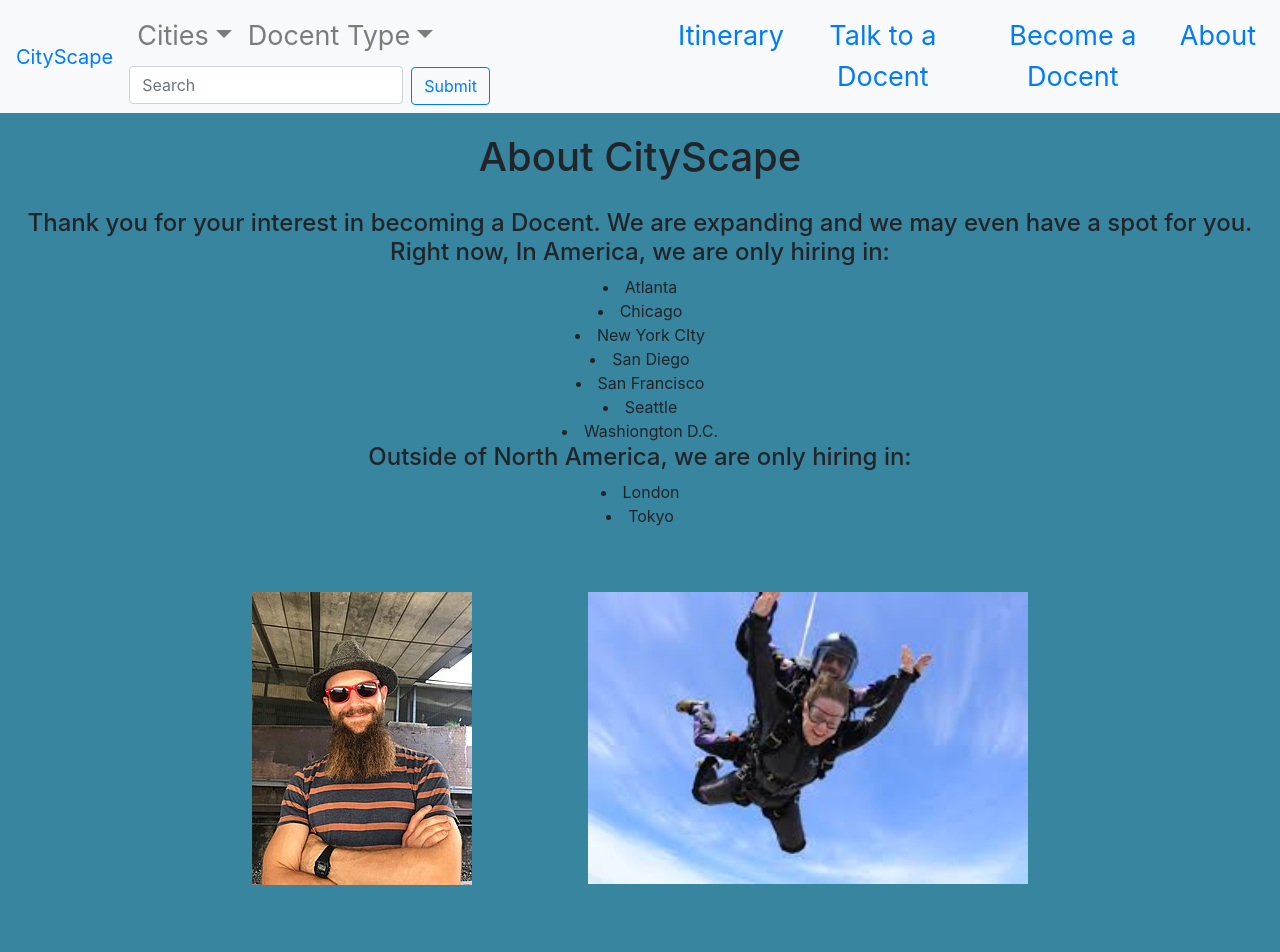
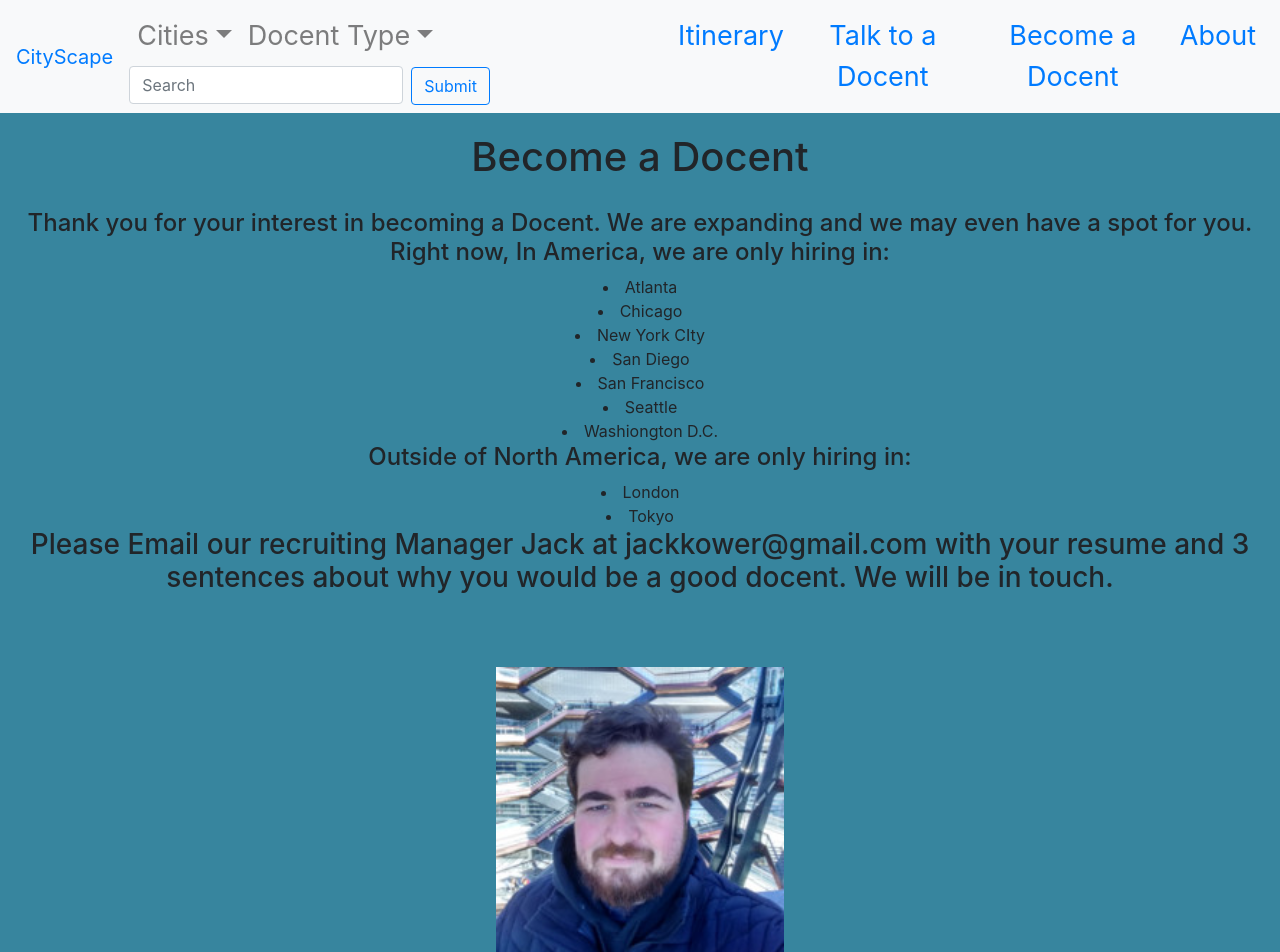
Before and after one commit to Jackofalltraits/csc642-summer2020-team5-team-project, a React (Create React App) app: page /becomedocent in a window 1280 px wide. Shown: the top 952 px of the page. Built offline with nearby package versions, Linux system fonts and the light colour scheme.

Commit message:
changes to becomedocent

```diff
--- a/src/App.css
+++ b/src/App.css
@@ -66,3 +66,7 @@ h1{
   text-align: center;
   padding: 20%;
 }
+
+.jack{
+  width: 25%;
+}
--- a/src/BecomeDocent.js
+++ b/src/BecomeDocent.js
@@ -13,8 +13,7 @@ import {
 // import bootstrap so react-bootstrap can use the css dependency
 import "bootstrap/dist/css/bootstrap.min.css";
 import { Link } from "react-router-dom";
-import Hipster from "./assets/hipster.jpg";
-import Thrill from "./assets/thrill.jpg";
+import Jack from "./assets/jackrec.jpg";
 
 function BecomeDocent() {
   return (
@@ -63,7 +62,7 @@ function BecomeDocent() {
       <Nav.Link ><Link to="/about">About</Link></Nav.Link>
     </Nav>
   </Navbar>
-    <h1>About CityScape</h1>
+    <h1>Become a Docent</h1>
     <h4>Thank you for your interest in becoming a Docent. We are expanding and we may even have a spot for you. Right now, In America, we are only hiring in:</h4>
 
     <li>Atlanta</li>
@@ -76,10 +75,9 @@ function BecomeDocent() {
 <h4>Outside of North America, we are only hiring in: </h4>
     <li>London</li>
     <li>Tokyo</li>
-
+   <h3>Please Email our recruiting Manager Jack at jackkower@gmail.com with your resume and 3 sentences about why you would be a good docent. We will be in touch.</h3>
     <div className="pic">
-    <img src={Hipster} alt="hip" className="hipster" />
-    <img src={Thrill} alt="thril" className="thriller" />
+    <img src={Jack} alt="jack" className="jack" />
     </div>
     <header className="App-header"></header>
 
```
Also changed, not shown: src/assets/jackrec.jpg (added).
